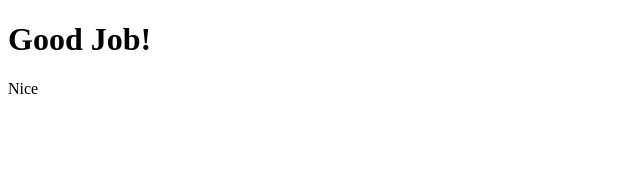
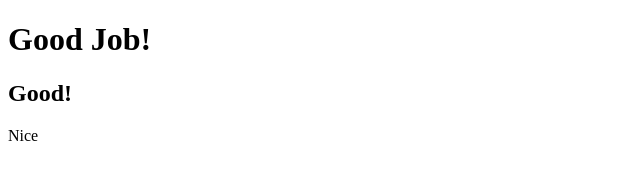
Before and after one commit to Hironori-Hyodo/sample, a plain HTML site: page index.html in a window 1280 px wide. Shown: the whole page, without its empty margins (0-640 px from the left). Drawn offline with Linux system fonts and the light colour scheme.

Commit message:
文字を追加

```diff
--- a/index.html
+++ b/index.html
@@ -7,6 +7,7 @@
 </head>
 <body>
     <h1>Good Job!</h1>
+    <h2>Good!</h2>
     <p>Nice</p>
 </body>
 </html>
```
